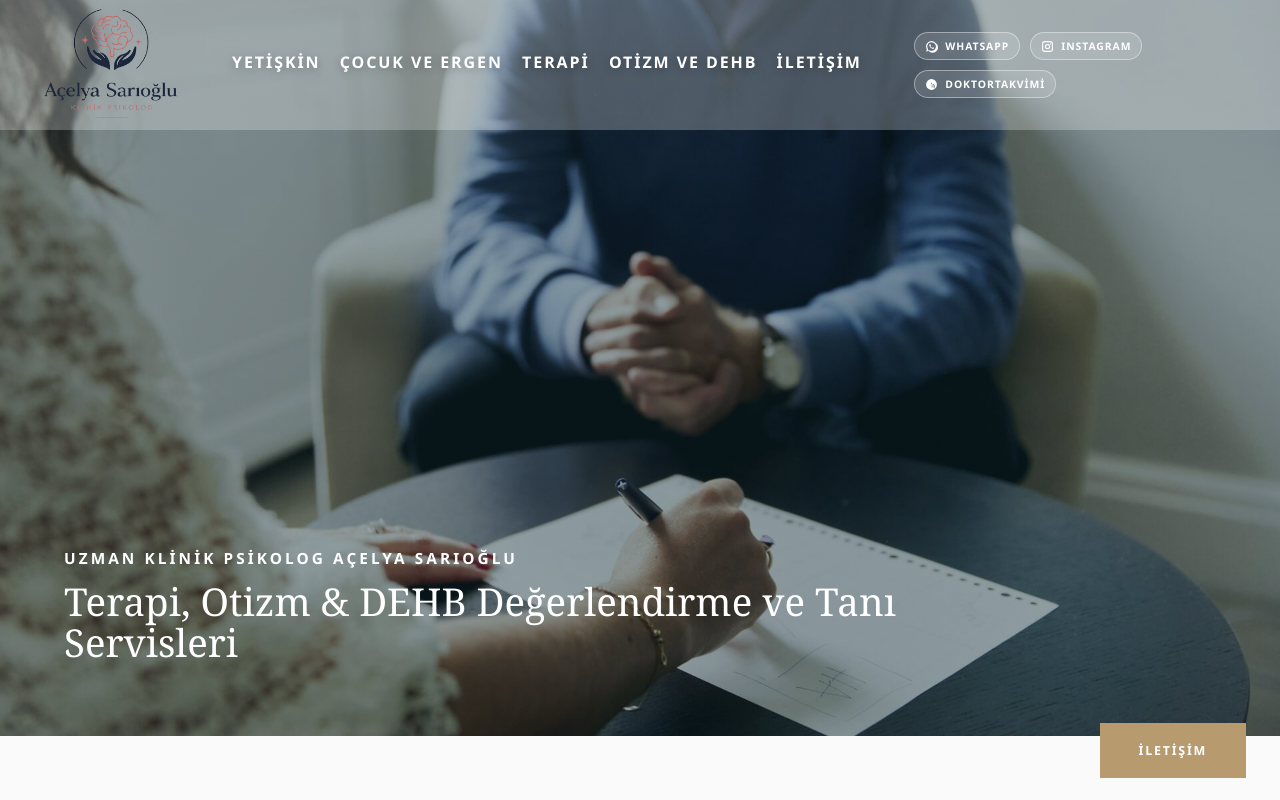
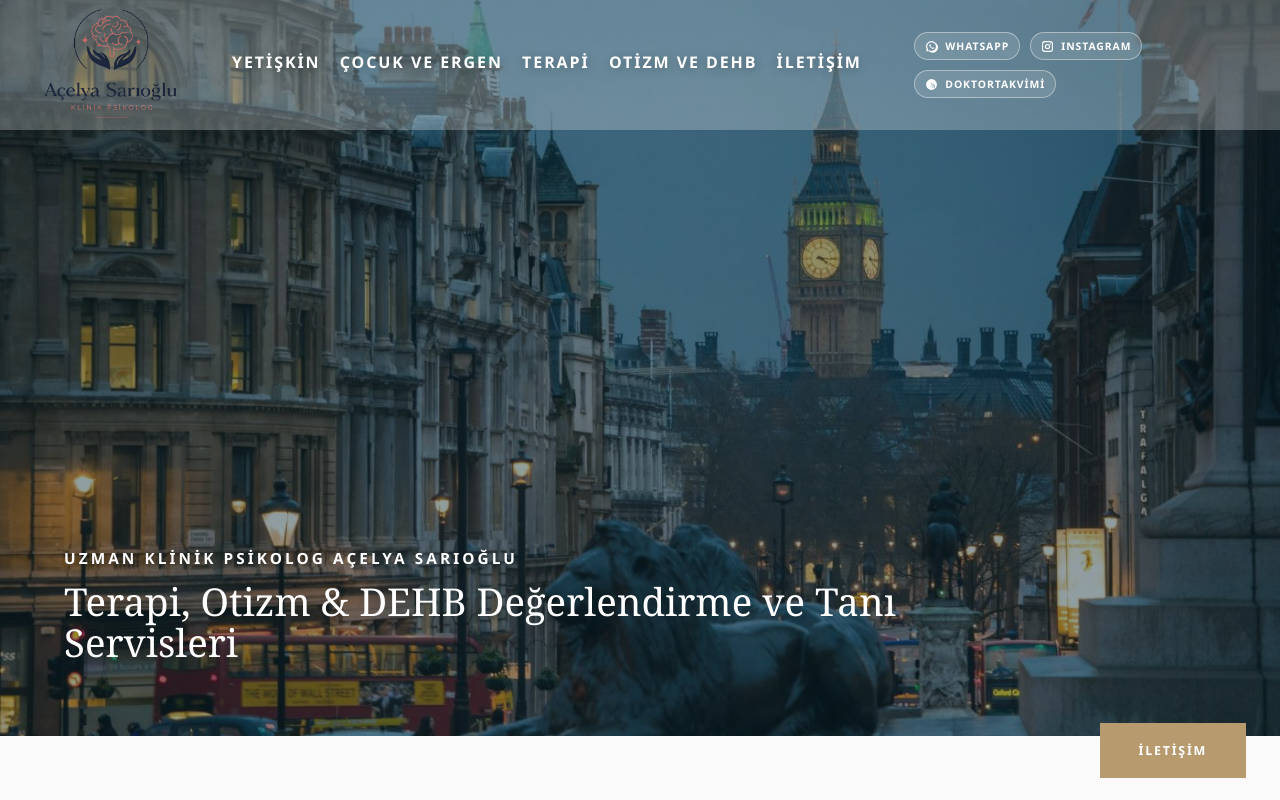
Before and after one commit to OmerYilmazlar/acelya-sarioglu, a React (Vite) app: page / in a window 1280 px wide. Shown: the top 800 px of the page. Built offline with nearby package versions, Linux system fonts and the light colour scheme.

Commit message:
Add main_image.png as first home carousel slide

```diff
--- a/src/App.jsx
+++ b/src/App.jsx
@@ -80,7 +80,7 @@ const stockImages = {
   therapyShowcase: sectionPsychologySessionMart,
 }
 
-const homeCarouselImages = [londonView1, cpcHands, harleyStreet, sevenLionYard]
+const homeCarouselImages = ['/main_image.png', londonView1, cpcHands, harleyStreet, sevenLionYard]
 
 const seoByPath = {
   '/': {
```
Also changed, not shown: public/main_image.png (added).
